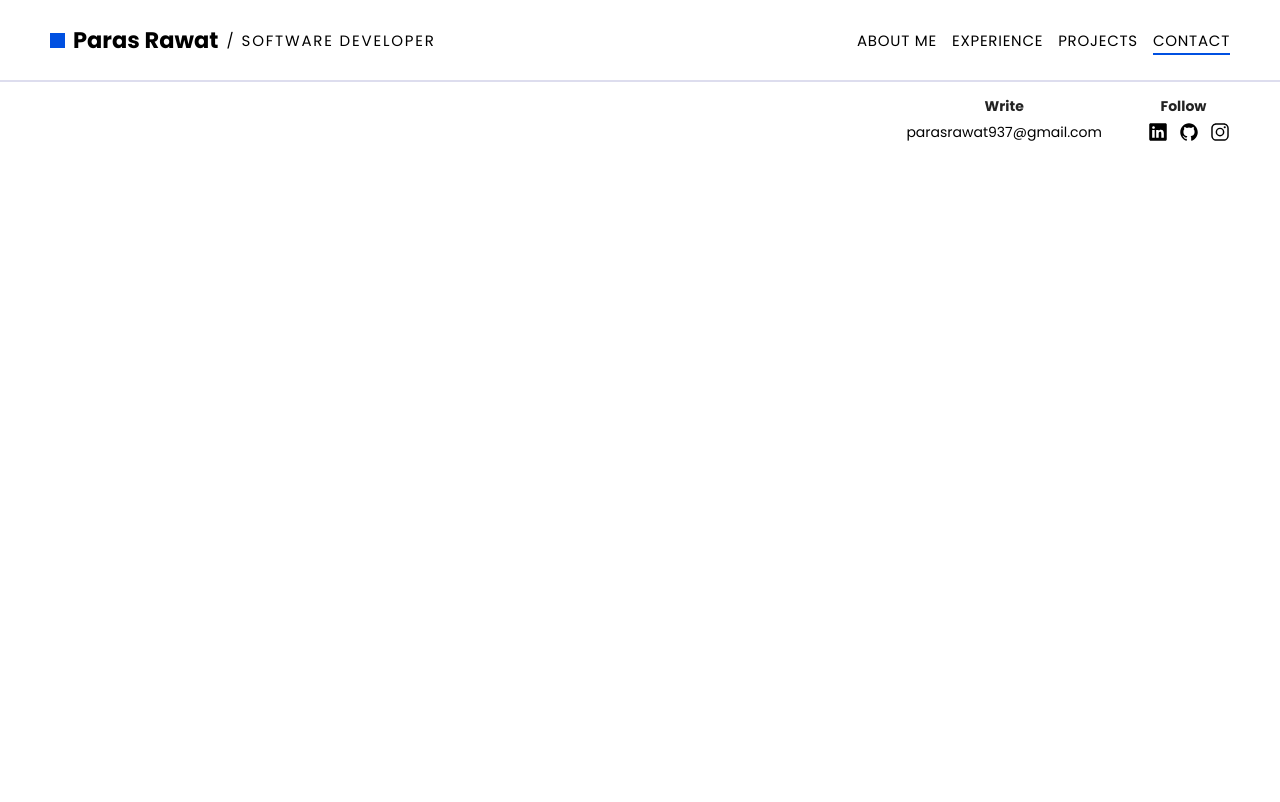
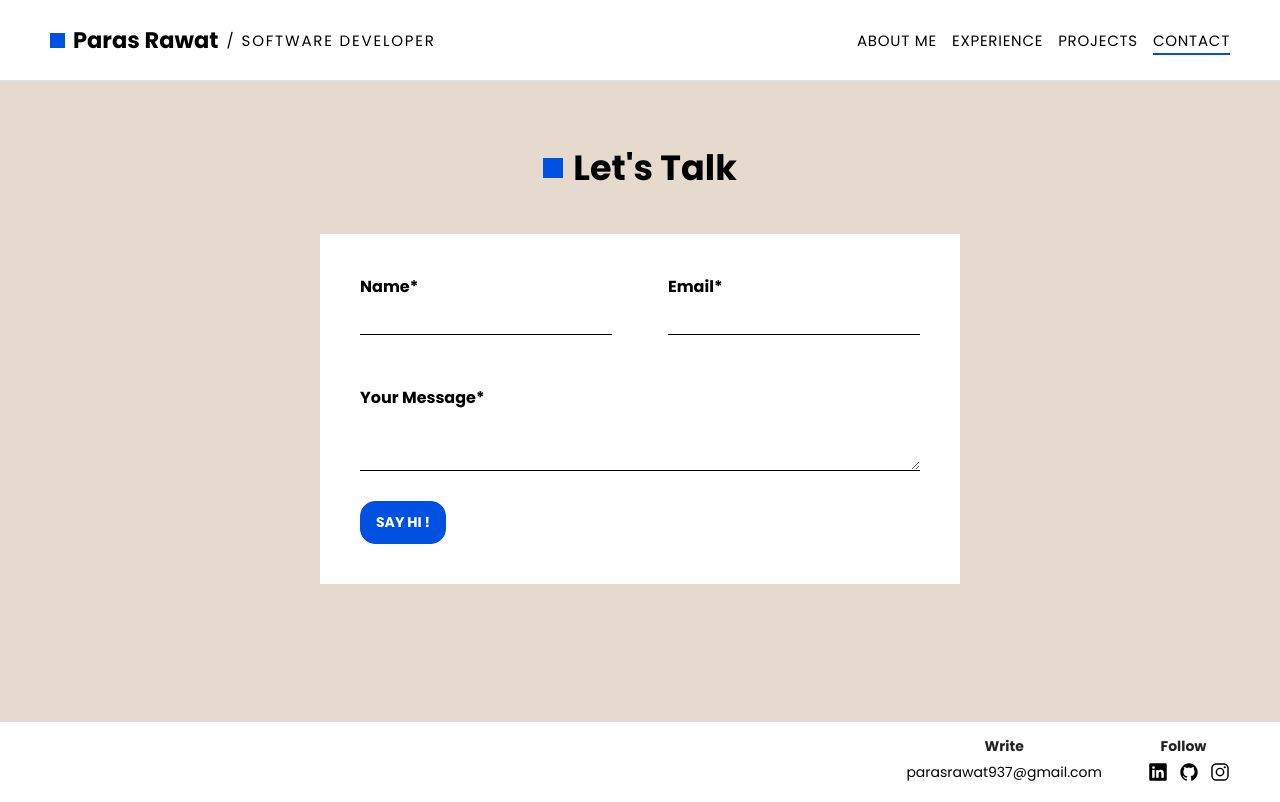
Before and after one commit to Paras0-7/Portfolio, a React (Create React App) app: page /contact in a window 1280 px wide. Built offline with nearby package versions, Linux system fonts and the light colour scheme.

Commit message:
contact-form

```diff
--- a/src/App.js
+++ b/src/App.js
@@ -4,6 +4,7 @@ import { Home } from "./components/Home/Home";
 import { Footer } from "./components/Footer/Footer";
 import { Experience } from "./components/Experience/Experience";
 import { Projects } from "./components/Projects/Projects";
+import { Contact } from "./components/Contact/Contact";
 
 function App() {
   return (
@@ -15,6 +16,7 @@ function App() {
             <Route path="/" element={<Home />} />
             <Route path="/experience" element={<Experience />} />
             <Route path="/projects" element={<Projects />} />
+            <Route path="/contact" element={<Contact />} />
           </Routes>
         </div>
         <Footer />
--- /dev/null
+++ b/src/components/Contact/Contact.css
@@ -0,0 +1,107 @@
+.contact-container {
+  min-height: 80vh;
+  background-color: rgb(230, 218, 206);
+  animation: fade_in 1s;
+}
+
+.contact-sub-container {
+  padding-top: 60px;
+  display: flex;
+  flex-direction: column;
+  align-items: center;
+  justify-content: center;
+  padding-bottom: 100px;
+}
+.contact-sub-container .heading {
+  display: flex;
+  align-items: center;
+}
+
+.contact-sub-container .position-section {
+  margin-top: 40px;
+}
+
+.contact-blk {
+  padding: 5px;
+  margin-right: 10px;
+}
+.contact-head {
+  font-size: 35px;
+  font-family: "Poppins-Bold";
+}
+
+.contact-sub-container .form {
+  background-color: #fff;
+  padding: 40px;
+}
+
+.contact-sub-container .form .details-container {
+  display: flex;
+  justify-content: space-between;
+  background-color: #fff;
+}
+
+.contact-sub-container .form label {
+  display: block;
+  flex: 0 0 45%;
+  font-family: "Poppins-Bold";
+  margin-bottom: 50px;
+  color: #000;
+  background-color: #fff;
+}
+
+.contact-sub-container .form input,
+.contact-sub-container .form textarea {
+  background-color: #fff;
+  display: block;
+  width: 100%;
+  outline: none;
+  border: 0;
+  border-bottom: 1px solid #000;
+  margin-top: 10px;
+  font-size: 16px;
+  font-family: "Poppins-Light";
+  letter-spacing: 0.06em;
+}
+
+.contact-sub-container .form .label-textarea {
+  width: 100%;
+  margin-bottom: 30px;
+}
+
+.contact-sub-container .form .send_default {
+  padding: 10px 15px;
+  color: #fff;
+  border-radius: 15px;
+  outline: none;
+  transition: 0.3s;
+  text-transform: uppercase;
+  font-family: "Poppins-Bold";
+  font-size: 14px;
+  cursor: pointer;
+}
+
+.contact-sub-container .send {
+  border: 1px solid rgb(0, 80, 225);
+  background-color: rgb(0, 80, 225);
+}
+
+.contact-sub-container .send_inactive {
+  border: 1px solid #6a9ff6;
+  background-color: #6a9ff6;
+  cursor: not-allowed;
+}
+
+.contact-sub-container .success-blk {
+  position: absolute;
+  bottom: 80px;
+  background-color: rgb(27, 103, 243, 10);
+  color: #fff;
+  padding: 10px;
+  animation: bottom_up 2s;
+  border-radius: 10px;
+}
+
+.display-none {
+  display: none;
+}
--- /dev/null
+++ b/src/components/Contact/Contact.js
@@ -0,0 +1,82 @@
+import { useRef, useState } from "react";
+import "./Contact.css";
+
+export const Contact = function () {
+  const [name, setName] = useState("");
+  const [email, setEmail] = useState("");
+  const [mssg, setMssg] = useState("");
+
+  const [mssgSent, setMssgSent] = useState(false);
+  const [btnActive, setBtnActive] = useState(true);
+  const submitHandler = function (e) {
+    e.preventDefault();
+    console.log("Submit");
+    e.target.reset();
+  };
+  return (
+    <div className="contact-container">
+      <div className="contact-sub-container">
+        <div className="heading">
+          <div className="blk contact-blk"></div>
+          <h2 className="contact-head">Let's Talk</h2>
+        </div>
+        <div className="position-section">
+          <form className="form" onSubmit={submitHandler}>
+            <div className="details-container">
+              <label htmlFor="name" className="label">
+                Name*
+                <input
+                  type="text"
+                  name="name"
+                  id="name"
+                  required
+                  value={name}
+                  onChange={(e) => {
+                    setName(e.target.value);
+                  }}
+                />
+              </label>
+
+              <label htmlFor="email" className="label">
+                Email*
+                <input
+                  type="email"
+                  name="email"
+                  id="email"
+                  onChange={(e) => {
+                    setEmail(e.target.value);
+                  }}
+                  required
+                  value={email}
+                />
+              </label>
+            </div>
+            <label htmlFor="mssg" className="label-textarea">
+              Your Message*
+              <textarea
+                name="mssg"
+                id="mssg"
+                required
+                onChange={(e) => {
+                  setMssg(e.target.value);
+                }}
+                value={mssg}
+              />
+            </label>
+
+            <button
+              className={`send_default ${btnActive ? "send" : "send_inactive"}`}
+              disabled={!btnActive}
+              type="submit"
+            >
+              Say Hi !
+            </button>
+          </form>
+        </div>
+        <div className={`success-blk ${mssgSent ? "" : "display-none"}`}>
+          Your message has been sent !
+        </div>
+      </div>
+    </div>
+  );
+};
--- a/src/components/Experience/AchivementsCard.js
+++ b/src/components/Experience/AchivementsCard.js
@@ -4,6 +4,15 @@ export const AchivementsCard = function ({ achivement }) {
       <div className="details">
         <h4 className="timeline">{achivement.year}</h4>
         <p className="company-name">{achivement.organization}</p>
+        <p className="visit-certificate">
+          <a
+            href="https://badgr.com/public/assertions/BbTyGgfMS5SgxB2B9BTWEw?identity__email=parasrawat937@gmail.com"
+            target="_blank"
+            rel="noreferrer"
+          >
+            Certificate
+          </a>
+        </p>
       </div>
       <div className="description">
         <ul>
--- a/src/components/Experience/Experience.css
+++ b/src/components/Experience/Experience.css
@@ -79,3 +79,12 @@
 .experience-sub-container .description li {
   margin-bottom: 10px;
 }
+
+.card .visit-certificate a {
+  display: block;
+  font-family: "Poppins-Bold";
+  color: rgb(0, 80, 225);
+  margin-top: 15px;
+}
+
+/* yhnvpkryppfgvqhz */
--- a/src/components/Projects/Projects.css
+++ b/src/components/Projects/Projects.css
@@ -12,7 +12,7 @@
   justify-content: center;
   padding-bottom: 100px;
 }
-.project-section {
+.project-sub-container .position-section {
   margin-top: 40px;
 }
 
--- a/src/components/Projects/Projects.js
+++ b/src/components/Projects/Projects.js
@@ -19,7 +19,7 @@ export const Projects = function () {
           <h2 className="project-head">Projects</h2>
         </div>
 
-        <div className="position-section project-section">
+        <div className="position-section ">
           {notLoaded && <div className="loading-blk">Loading...</div>}
           {projects &&
             projects.map(function (project, i) {
```
